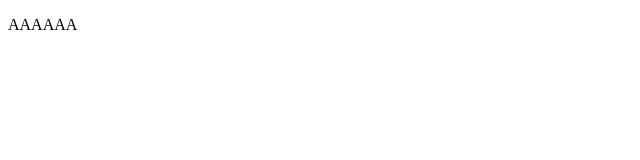
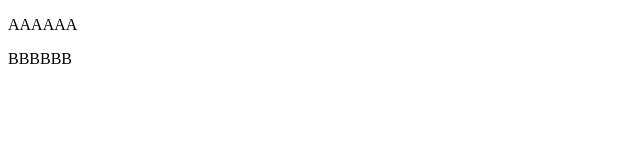
Before and after one commit to rishowrav/git-revert-reset-_soft-hard, a plain HTML site: page index.html in a window 1280 px wide. Shown: the full height of the page, 0-640 px from the left. Drawn offline with Linux system fonts and the light colour scheme.

Commit message:
added B word

```diff
--- a/index.html
+++ b/index.html
@@ -7,5 +7,6 @@
   </head>
   <body>
     <p>AAAAAA</p>
+    <p>BBBBBB</p>
   </body>
 </html>
```
